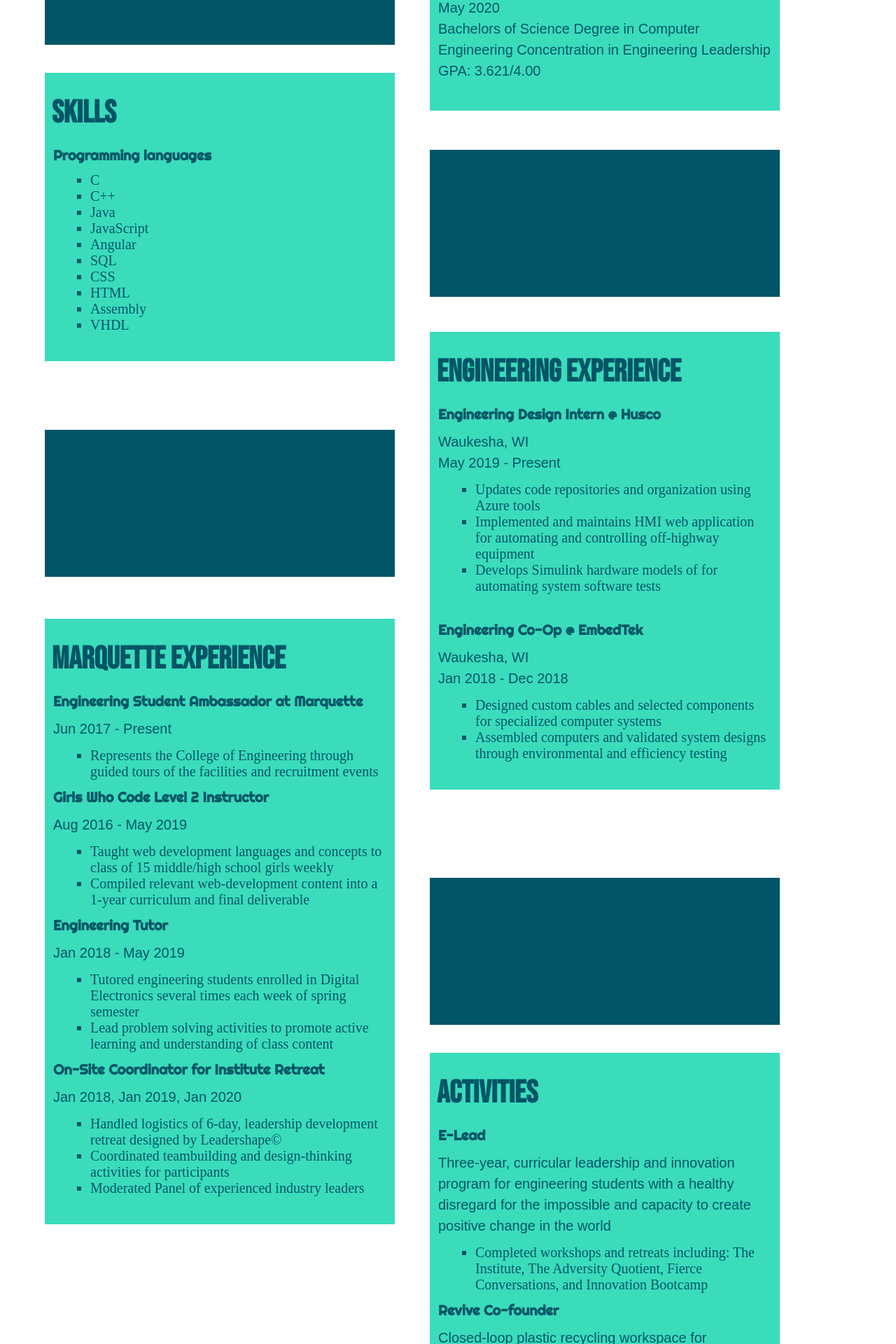
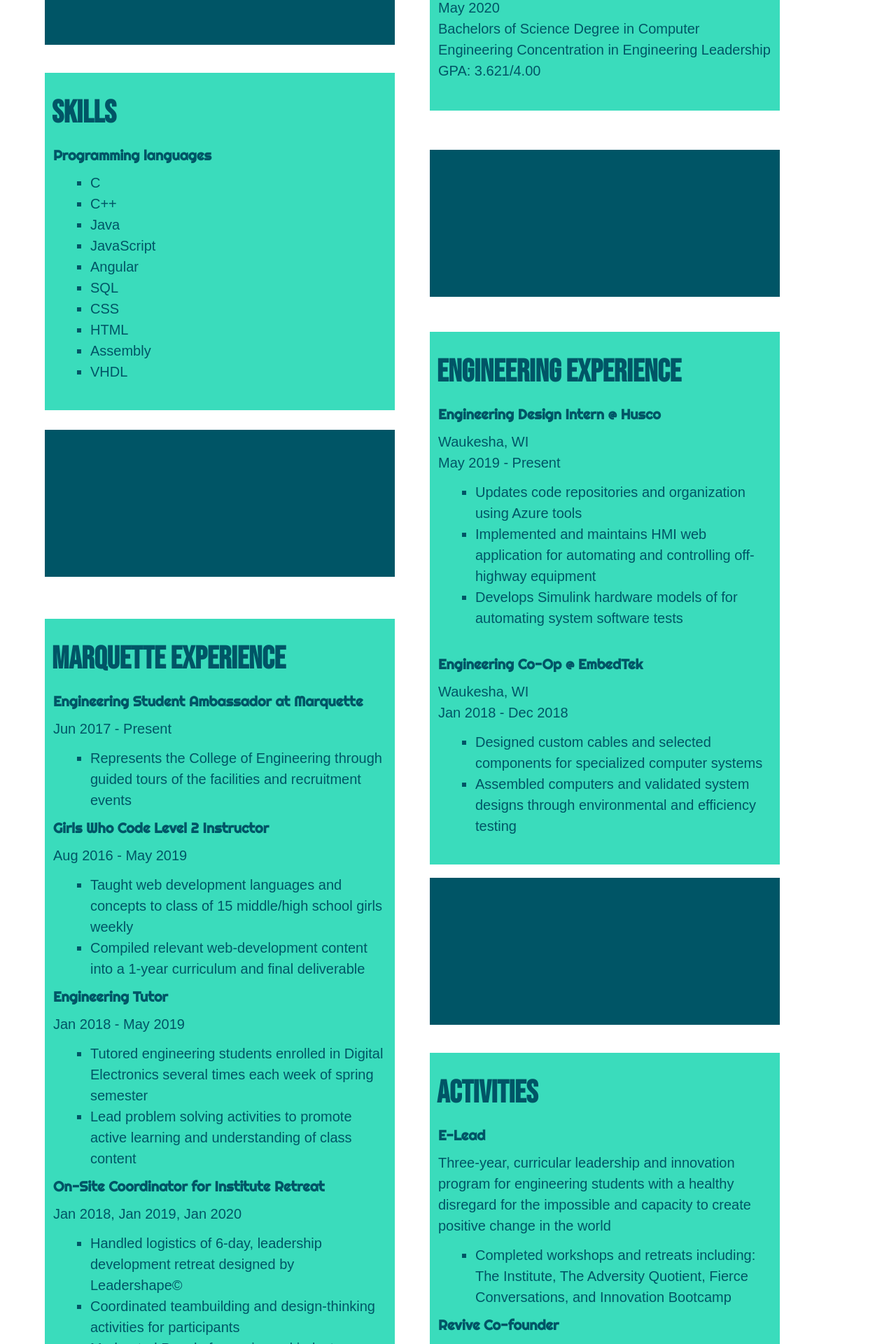
Before and after one commit to Paulavancamp/Paulavancamp.github.io, a Jekyll site: the page work.html, which Jekyll copies as it is, in a window 1280 px wide. Shown: the part 881-2801 px from the top of the page at 70% size. Built offline with Jekyll 4.4.1, drawn with Linux system fonts in a browser that asks for light colours; some web fonts are replaced.

Commit message:
changes to main and updated download filepath

```diff
--- a/css/main.css
+++ b/css/main.css
@@ -82,6 +82,15 @@ input:checked ~ .menu-content {
   width: 100%;
   margin: 0 auto;
   background-color: #fff;
+}
+
+ul{
+  font-family: 'Muli', sans-serif;
+font-size: 20px;
+line-height: 1.5;
+text-align: left;
+flex-basis: 100%;
+margin: 55px 0;
 }
 
 
--- a/work.html
+++ b/work.html
@@ -105,7 +105,7 @@
 
         <div class="box">
             <h2>WORK</h2>
-            <p> Welcome to my digital resume.  On this page, I've outlined my work experience, activities, honors and skills. <a id="download-res" href="/resume.pdf" download>
+            <p> Welcome to my digital resume.  On this page, I've outlined my work experience, activities, honors and skills. <a id="download-res" href="/Resume_2020_FULL.pdf" download>
     Click here </a> to download my resume in PDF format.
             </p>
         </div>
```
Also changed, not shown: 1 other file.
